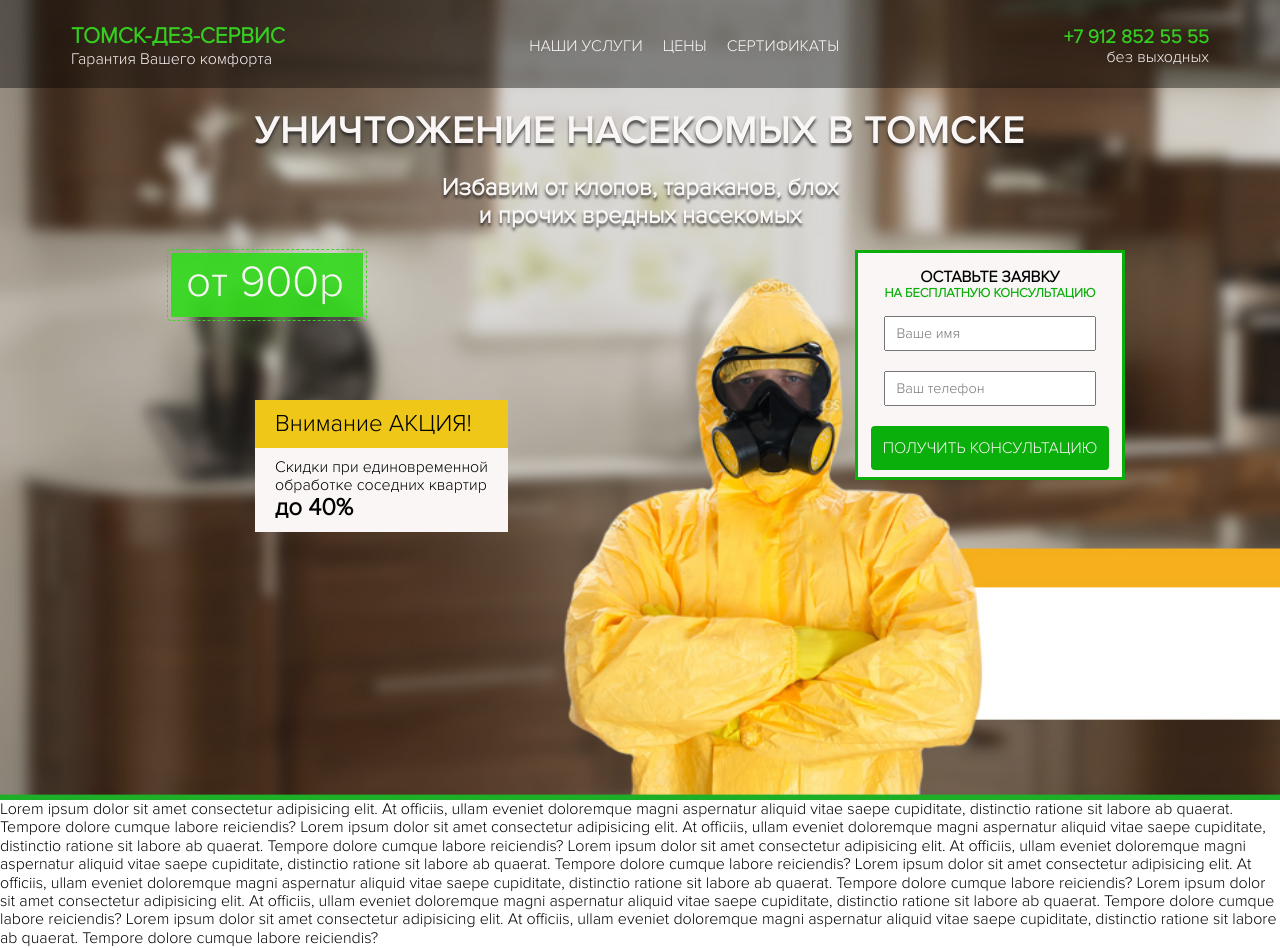
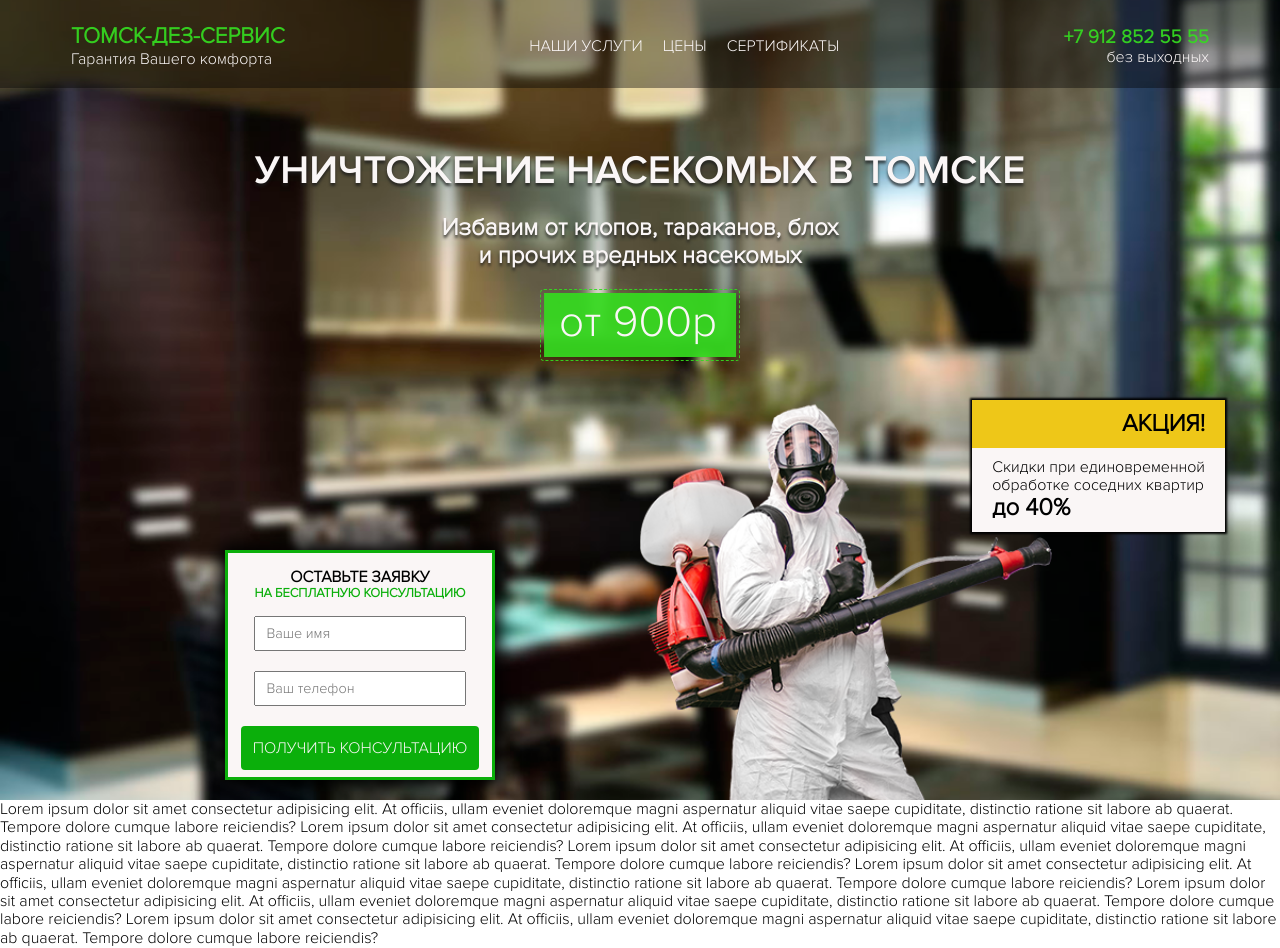
Before and after one commit to AllexxBeresnev/DezService, a plain HTML site: page index.html in a window 1280 px wide. Drawn offline with Linux system fonts and the light colour scheme.

Commit message:
Маленькие доработки первого экрана

```diff
--- a/css/style.css
+++ b/css/style.css
@@ -116,24 +116,38 @@ color: var(--second-color);
 
 /* Конец области меню*/
 
+.blur {
+  filter: blur(8px);
+  z-index: -1;
+}
+
 /* Первый Экран*/
 .offer {
   background-color: var(--primary-color);
-  background-image: url(../img/bg3.jpg);
+/*  background-image: url(../img/bg3.jpg);*/
+  background-image: url(../img/kitchen3_gaus1.jpg);
   background-repeat: no-repeat;
   background-position: left;
   background-size: cover;
   min-height: 100vh;
 }
 
+.offer_bg {
+  background-color: black;
+  opacity: 0.7;
+}
+
 h1 {
   margin: 0;
 }
 
+.hero {
+  position: relative;
+}
 .main-title{
   text-align: center;
   color: var(--primary-color);
-  padding-top: 2.7em;
+  padding-top: 3.7em;
   font-size: 2.5em;
   text-shadow: 0px 3px 3px rgba(26, 26, 26, 0.75);
   text-transform: uppercase;
@@ -145,9 +159,13 @@ h1 {
 }
 
 .main-price-holder{
+/*  position: absolute;
+  left:7em;*/
+  display: inline-block;
+  text-align: center;
   position: absolute;
-  left:7em;
-  display: inline-block;
+  left: 50%;
+  transform: translateX(-50%);
   border: 1px dashed var(--second-color);
   border-radius: 4px;
 }
@@ -167,13 +185,16 @@ h1 {
 .action {
   position: absolute;
   top: 400px;
-  left: 200px;
+  right: 0;
+  box-shadow: 0px 0px 2px 2px #000;
 }
 
 .action_title {
   background-color: rgb(238, 199, 24);
   font-size: 1.5em;
   padding: 10px 20px;
+  font-weight: bold;
+  text-align: right;
 }
 
 .action_description {
@@ -190,12 +211,13 @@ h1 {
 
 #contact-form_1 {
   position: absolute;
-  right: 100px;
-  top: 250px;
+  left: 170px;
+  top: 550px;
   width:270px;
   height: 230px;
   background-color: var(--primary-color);
   border: 3px solid var(--form-color);
+  box-shadow: 0px 0px 15px 5px #000;
 }
 
 
@@ -246,6 +268,16 @@ h1 {
   text-transform: uppercase;
   vertical-align: top;
 }
+
+.main-man-img {
+  /*box-shadow: 0px 0px 15px 10px #000;*/
+  /*filter: drop-shadow(0 15px 15px rgba(0,0,0,.5));*/
+  position: absolute;
+  bottom:0;
+  left: 50%;
+  /*transform: translateX(-100%);*/
+  height: 50%;
+  }
 
 @media (max-width: 1199px) {
   .container {
--- a/index.html
+++ b/index.html
@@ -49,7 +49,7 @@
 
 <!-- Основное содержимое страницы -->
     <main>
-        <section class="offer">
+        <section class="offer" >
             <div class="container">
                 <div class="hero">
                     <h1 class="main-title">Уничтожение насекомых в Томске</h1>
@@ -60,12 +60,13 @@
                         </div>
                     </div>
                     <div class="action">
-                        <div class="action_title">Внимание АКЦИЯ!</div>
+                        <div class="action_title">АКЦИЯ!</div>
                         <div class="action_description">
                             Скидки при единовременной <br>обработке соседних квартир<br>
                             <span class="action_percents">до 40%</span>
                         </div>
                     </div>
+
                     <div class="form1">
                         <form class="contact-form" action="scripts/mail.php"
                             id="contact-form_1" method="POST" enctype="multipart/form-data" onsubmit="">
@@ -94,13 +95,14 @@
                                 </div>
                             </div>
                         </form>
+                    </div>
+                    <!-- Конец блока Формы-->
+                </div>
+            </div>
+            <div class="main-man">
+                <img src="img/man4.png" alt="" class="main-man-img">
+            </div>
 
-
-                        </form>
-                    </div>
-                </div>
-
-            </div>
         </section>
 
     </main>
```
Also changed, not shown: img/family1.png (added), img/family2.png (added), img/kitchen1.jpeg (added), img/kitchen1_gaus1.jpg (added), img/kitchen2.jpg (added), img/kitchen2_gaus1.jpg (added), img/kitchen3.jpg (added), img/kitchen3_gaus1.jpg (added), img/man1.png (added), img/man2.png (added), img/man3.png (added), img/man4.png (added), img/mans.webp (added).
